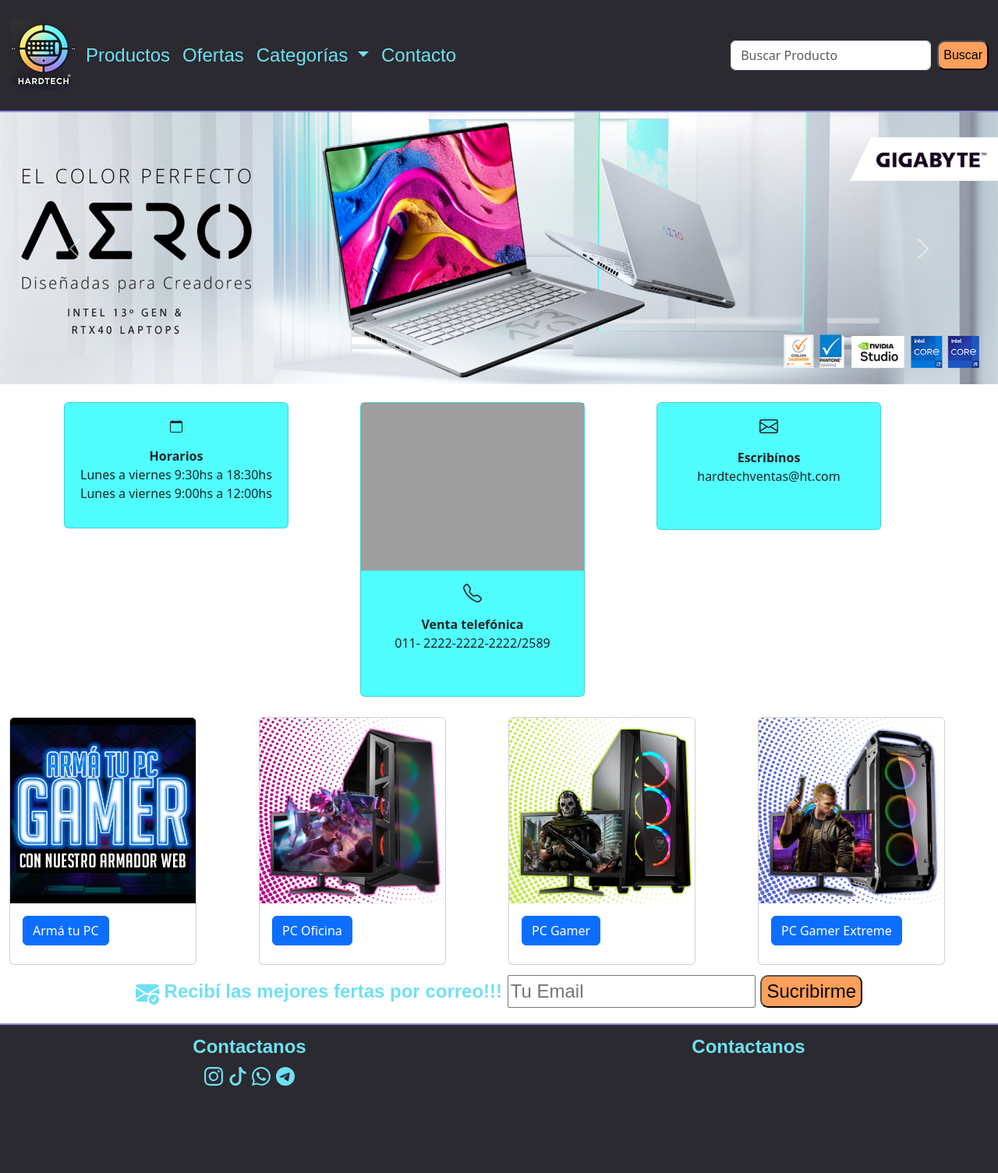
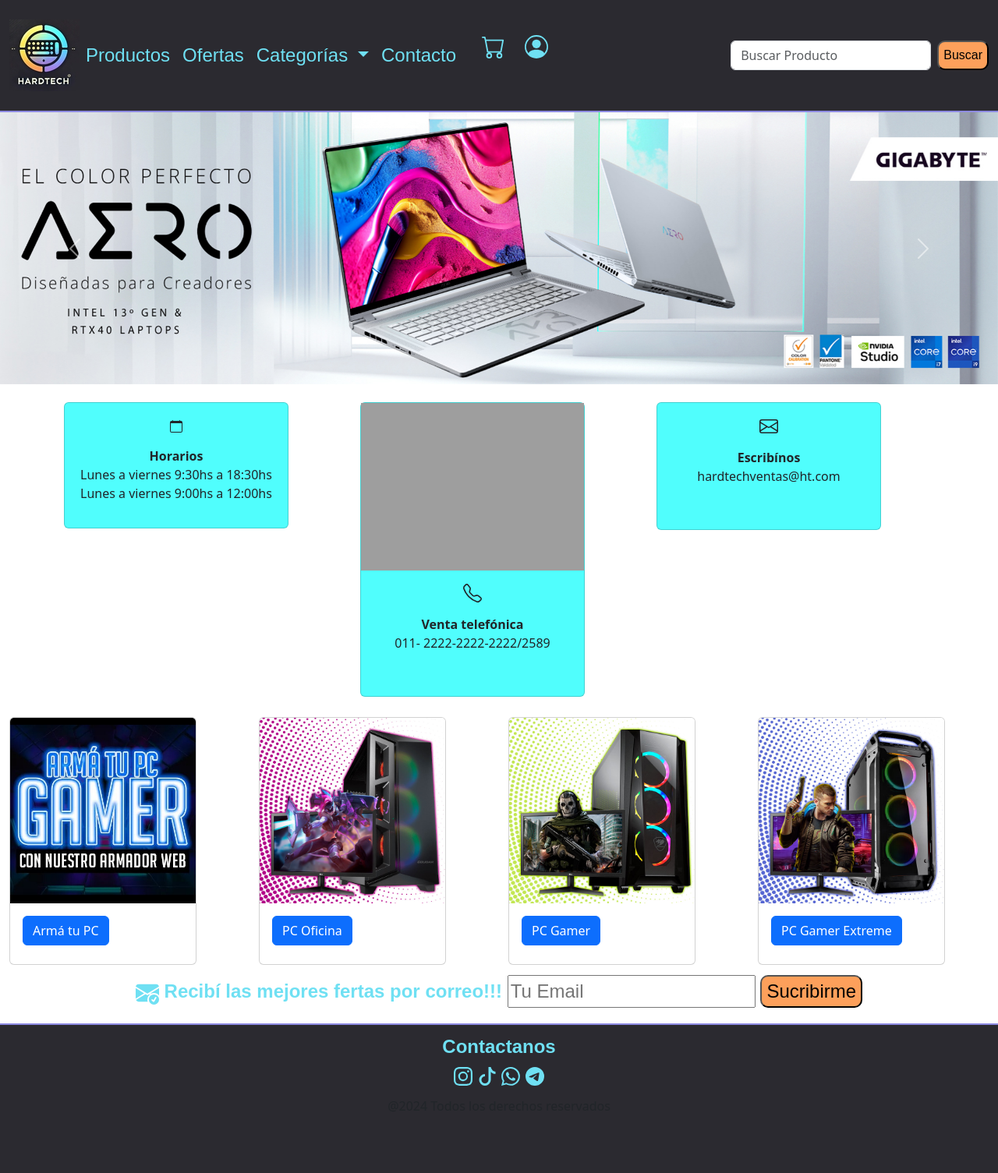
Before and after one commit to Yaggim/LabWebFrontEnd, a PHP site: page / in a window 1280 px wide. Shown: the whole page at 78% size. Run offline with PHP 8.4, Linux system fonts and the light colour scheme; grey boxes are pictures that could not be loaded.

Commit message:
se agregan iconos, carrito, log, etc

```diff
--- a/estilo.css
+++ b/estilo.css
@@ -71,3 +71,13 @@
 	margin-top: 10px;
 	text-align: center;
 }
+
+.carro{
+	margin-left: 25px;
+	text-align: right;
+}
+
+.derechos{
+    padding-top: 10px;
+	text-align: center;
+}
--- a/index.html
+++ b/index.html
@@ -49,8 +49,20 @@
 	        	<li class="nav-item">
 	          		<a class="nav-link disabled nv-ht" >Contacto</a>
 	        	</li>
+	        	<li>
+	        		<svg xmlns="http://www.w3.org/2000/svg" width="30" height="30" fill="currentColor" class="bi bi-cart nv-ht carro" viewBox="0 0 16 16">
+  						<path d="M0 1.5A.5.5 0 0 1 .5 1H2a.5.5 0 0 1 .485.379L2.89 3H14.5a.5.5 0 0 1 .491.592l-1.5 8A.5.5 0 0 1 13 12H4a.5.5 0 0 1-.491-.408L2.01 3.607 1.61 2H.5a.5.5 0 0 1-.5-.5M3.102 4l1.313 7h8.17l1.313-7zM5 12a2 2 0 1 0 0 4 2 2 0 0 0 0-4m7 0a2 2 0 1 0 0 4 2 2 0 0 0 0-4m-7 1a1 1 0 1 1 0 2 1 1 0 0 1 0-2m7 0a1 1 0 1 1 0 2 1 1 0 0 1 0-2"/>
+							</svg>
+	        	</li>
+	        	<li>
+	        		<svg xmlns="http://www.w3.org/2000/svg" width="30" height="30" fill="currentColor" class="bi bi-person-circle nv-ht carro" viewBox="0 0 16 16">
+  						<path d="M11 6a3 3 0 1 1-6 0 3 3 0 0 1 6 0"/>
+  						<path fill-rule="evenodd" d="M0 8a8 8 0 1 1 16 0A8 8 0 0 1 0 8m8-7a7 7 0 0 0-5.468 11.37C3.242 11.226 4.805 10 8 10s4.757 1.225 5.468 2.37A7 7 0 0 0 8 1"/>
+							</svg>
+	        	</li>
 	      	</ul>
 	      <form class="d-flex" role="search">
+
 	        <input class="form-control me-2" type="search" placeholder="Buscar Producto" aria-label="Search">
 	        <button class="btn-custom" type="submit">Buscar</button>
 	      </form>
@@ -209,25 +221,29 @@
 	<footer>
 		<div class="container-fluid footer">
 			<div class="row">
-				<div class="col-md-6 col-lg-6">
+				<div class="col-md-12 col-lg-12">
 					<div class="nv-ht">Contactanos</div>
 						<div class="nv-ht">
+
 							<svg xmlns="http://www.w3.org/2000/svg" width="24" height="24" fill="currentColor" class="bi bi-instagram redes" viewBox="0 0 16 16">
   						<path d="M8 0C5.829 0 5.556.01 4.703.048 3.85.088 3.269.222 2.76.42a3.9 3.9 0 0 0-1.417.923A3.9 3.9 0 0 0 .42 2.76C.222 3.268.087 3.85.048 4.7.01 5.555 0 5.827 0 8.001c0 2.172.01 2.444.048 3.297.04.852.174 1.433.372 1.942.205.526.478.972.923 1.417.444.445.89.719 1.416.923.51.198 1.09.333 1.942.372C5.555 15.99 5.827 16 8 16s2.444-.01 3.298-.048c.851-.04 1.434-.174 1.943-.372a3.9 3.9 0 0 0 1.416-.923c.445-.445.718-.891.923-1.417.197-.509.332-1.09.372-1.942C15.99 10.445 16 10.173 16 8s-.01-2.445-.048-3.299c-.04-.851-.175-1.433-.372-1.941a3.9 3.9 0 0 0-.923-1.417A3.9 3.9 0 0 0 13.24.42c-.51-.198-1.092-.333-1.943-.372C10.443.01 10.172 0 7.998 0zm-.717 1.442h.718c2.136 0 2.389.007 3.232.046.78.035 1.204.166 1.486.275.373.145.64.319.92.599s.453.546.598.92c.11.281.24.705.275 1.485.039.843.047 1.096.047 3.231s-.008 2.389-.047 3.232c-.035.78-.166 1.203-.275 1.485a2.5 2.5 0 0 1-.599.919c-.28.28-.546.453-.92.598-.28.11-.704.24-1.485.276-.843.038-1.096.047-3.232.047s-2.39-.009-3.233-.047c-.78-.036-1.203-.166-1.485-.276a2.5 2.5 0 0 1-.92-.598 2.5 2.5 0 0 1-.6-.92c-.109-.281-.24-.705-.275-1.485-.038-.843-.046-1.096-.046-3.233s.008-2.388.046-3.231c.036-.78.166-1.204.276-1.486.145-.373.319-.64.599-.92s.546-.453.92-.598c.282-.11.705-.24 1.485-.276.738-.034 1.024-.044 2.515-.045zm4.988 1.328a.96.96 0 1 0 0 1.92.96.96 0 0 0 0-1.92m-4.27 1.122a4.109 4.109 0 1 0 0 8.217 4.109 4.109 0 0 0 0-8.217m0 1.441a2.667 2.667 0 1 1 0 5.334 2.667 2.667 0 0 1 0-5.334"/>
 							</svg>
+
 							<svg xmlns="http://www.w3.org/2000/svg" width="24" height="24" fill="currentColor" class="bi bi-tiktok redes" viewBox="0 0 16 16">
   						<path d="M9 0h1.98c.144.715.54 1.617 1.235 2.512C12.895 3.389 13.797 4 15 4v2c-1.753 0-3.07-.814-4-1.829V11a5 5 0 1 1-5-5v2a3 3 0 1 0 3 3z"/>
 							</svg>
+
 							<svg xmlns="http://www.w3.org/2000/svg" width="24" height="24" fill="currentColor" class="bi bi-whatsapp redes" viewBox="0 0 16 16">
   						<path d="M13.601 2.326A7.85 7.85 0 0 0 7.994 0C3.627 0 .068 3.558.064 7.926c0 1.399.366 2.76 1.057 3.965L0 16l4.204-1.102a7.9 7.9 0 0 0 3.79.965h.004c4.368 0 7.926-3.558 7.93-7.93A7.9 7.9 0 0 0 13.6 2.326zM7.994 14.521a6.6 6.6 0 0 1-3.356-.92l-.24-.144-2.494.654.666-2.433-.156-.251a6.56 6.56 0 0 1-1.007-3.505c0-3.626 2.957-6.584 6.591-6.584a6.56 6.56 0 0 1 4.66 1.931 6.56 6.56 0 0 1 1.928 4.66c-.004 3.639-2.961 6.592-6.592 6.592m3.615-4.934c-.197-.099-1.17-.578-1.353-.646-.182-.065-.315-.099-.445.099-.133.197-.513.646-.627.775-.114.133-.232.148-.43.05-.197-.1-.836-.308-1.592-.985-.59-.525-.985-1.175-1.103-1.372-.114-.198-.011-.304.088-.403.087-.088.197-.232.296-.346.1-.114.133-.198.198-.33.065-.134.034-.248-.015-.347-.05-.099-.445-1.076-.612-1.47-.16-.389-.323-.335-.445-.34-.114-.007-.247-.007-.38-.007a.73.73 0 0 0-.529.247c-.182.198-.691.677-.691 1.654s.71 1.916.81 2.049c.098.133 1.394 2.132 3.383 2.992.47.205.84.326 1.129.418.475.152.904.129 1.246.08.38-.058 1.171-.48 1.338-.943.164-.464.164-.86.114-.943-.049-.084-.182-.133-.38-.232"/>
 							</svg>
+
 							<svg xmlns="http://www.w3.org/2000/svg" width="24" height="24" fill="currentColor" class="bi bi-telegram redes" viewBox="0 0 16 16">
   						<path d="M16 8A8 8 0 1 1 0 8a8 8 0 0 1 16 0M8.287 5.906q-1.168.486-4.666 2.01-.567.225-.595.442c-.03.243.275.339.69.47l.175.055c.408.133.958.288 1.243.294q.39.01.868-.32 3.269-2.206 3.374-2.23c.05-.012.12-.026.166.016s.042.12.037.141c-.03.129-1.227 1.241-1.846 1.817-.193.18-.33.307-.358.336a8 8 0 0 1-.188.186c-.38.366-.664.64.015 1.088.327.216.589.393.85.571.284.194.568.387.936.629q.14.092.27.187c.331.236.63.448.997.414.214-.02.435-.22.547-.82.265-1.417.786-4.486.906-5.751a1.4 1.4 0 0 0-.013-.315.34.34 0 0 0-.114-.217.53.53 0 0 0-.31-.093c-.3.005-.763.166-2.984 1.09"/>
 							</svg>
 						</div>
-				</div>
-				<div class="col-md-6 col-lg-6 footer">
-					<div class="nv-ht">Contactanos</div>
+					<div class="derechos">
+						@2024 Todos los derechos reservados
+					</div>
 				</div>
 			</div>
 		</div>
```
